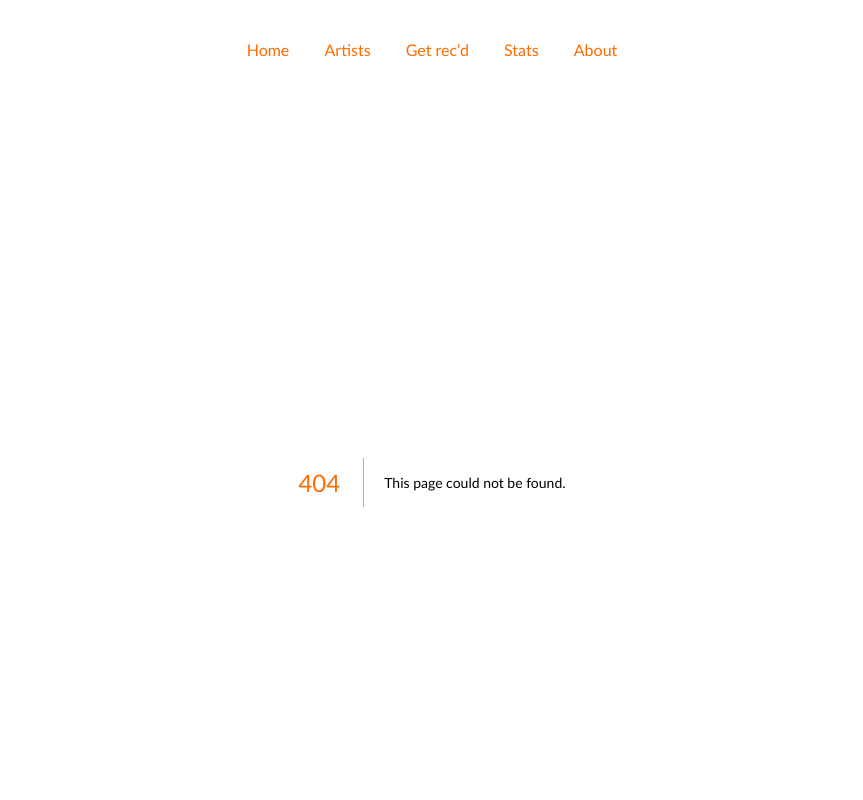
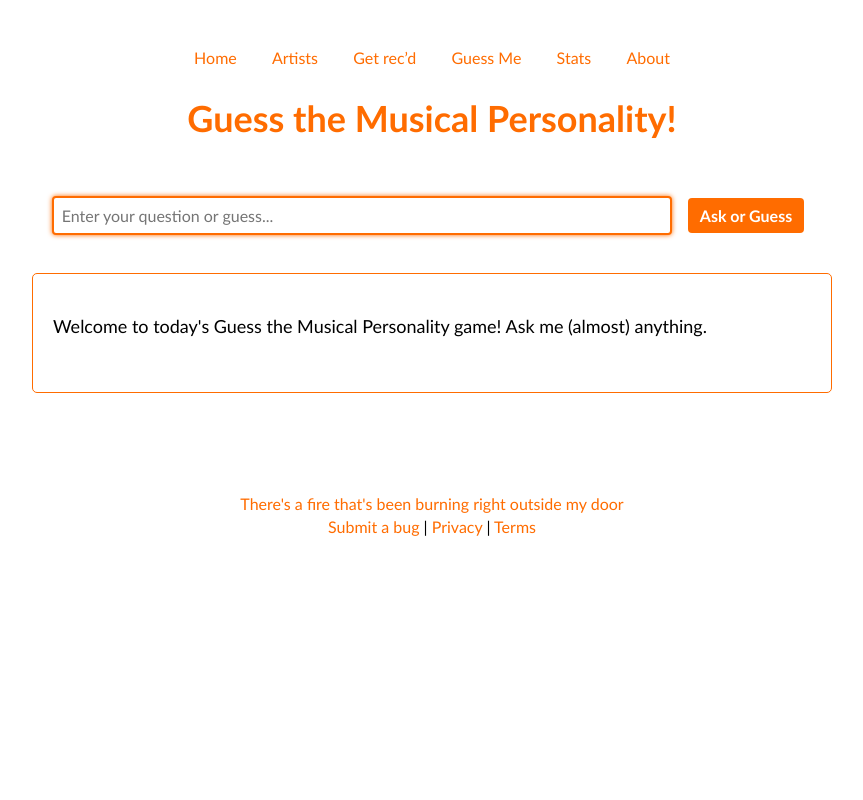
Before and after one commit to rianvdm/my-music-next, a Next.js app: page /guessme in a window 1280 px wide. Before the commit this address had no page. Shown: the top 800 px of the page, without its empty margins (208-1071 px from the left). Built offline with nearby package versions, Linux system fonts and the light colour scheme.

Commit message:
Guess Me

```diff
--- a/app/globals.css
+++ b/app/globals.css
@@ -598,3 +598,39 @@ pre {
   background-color: rgba(var(--c-accent-rgb), 0.2);
   color: var(--c-base);
 }
+
+/* GuessMe Game Styles */
+.conversation-container {
+    max-width: 800px;
+    margin: 0 auto;
+    padding: 20px;
+    border: 1px solid var(--c-accent);
+    border-radius: 5px;
+    margin-bottom: 20px;
+}
+
+.ai-label {
+    color: var(--c-accent);
+}
+
+.user, .assistant {
+    margin-bottom: 15px;
+}
+
+.user strong, .assistant strong {
+    font-weight: bold;
+}
+
+#search-form {
+    max-width: 800px;
+    margin: 0 auto;
+}
+
+#follow-up-search {
+    flex-grow: 1;
+    margin-right: 10px;
+}
+
+.button {
+    min-width: 100px;
+}
--- /dev/null
+++ b/app/guessme/page.js
@@ -0,0 +1,90 @@
+'use client';
+import { useState, useEffect, useRef } from 'react';
+import { marked } from 'marked';
+
+export default function GuessMe() {
+    const [userGuess, setUserGuess] = useState('');
+    const [currentQuestion, setCurrentQuestion] = useState('');
+    const [currentAnswer, setCurrentAnswer] = useState('');
+    const [loading, setLoading] = useState(false);
+    const inputRef = useRef(null);
+
+    useEffect(() => {
+        const initialMessage = "Welcome to today's Guess the Musical Personality game! Ask me (almost) anything.";
+        setCurrentAnswer(initialMessage);
+        // Focus the input field when the component mounts
+        inputRef.current?.focus();
+    }, []);
+
+    // Add this new useEffect to refocus after each render
+    useEffect(() => {
+        inputRef.current?.focus();
+    });
+
+    const handleGuess = async () => {
+        if (!userGuess.trim()) return;
+        setLoading(true);
+        try {
+            const promptWithContext = `user: ${userGuess}`;
+            const response = await fetch(`https://api-openai-personalities.rian-db8.workers.dev/?prompt=${encodeURIComponent(promptWithContext)}`);
+            const data = await response.json();
+            setCurrentQuestion(userGuess);
+            setCurrentAnswer(data.response);
+        } catch (error) {
+            console.error('Error submitting guess:', error);
+            setCurrentAnswer('Failed to submit your guess. Please try again.');
+        } finally {
+            setLoading(false);
+            setUserGuess('');
+            // No need to focus here as the useEffect will handle it
+        }
+    };
+
+    const renderCurrentQA = () => {
+        return (
+            <>
+                {currentQuestion && (
+                    <div className="user track_ul2">
+                        <strong>Q: </strong>
+                        <span>{currentQuestion}</span>
+                    </div>
+                )}
+                <div className="assistant track_ul2">
+                    <span dangerouslySetInnerHTML={{ __html: marked(currentAnswer) }} />
+                </div>
+            </>
+        );
+    };
+
+    return (
+        <div className="track_ul2">
+            <h1>Guess the Musical Personality!</h1>
+            <div id="search-form" style={{ marginBottom: '20px' }}>
+                <input
+                    ref={inputRef}
+                    id="follow-up-search"
+                    type="text"
+                    value={userGuess}
+                    onChange={(e) => setUserGuess(e.target.value)}
+                    placeholder="Enter your question or guess..."
+                    disabled={loading}
+                    onKeyPress={(e) => {
+                        if (e.key === 'Enter') {
+                            handleGuess();
+                        }
+                    }}
+                />
+                <button
+                    className="button"
+                    onClick={handleGuess}
+                    disabled={loading || !userGuess.trim()}
+                >
+                    {loading ? 'Thinking...' : 'Ask or Guess'}
+                </button>
+            </div>
+            <div className="conversation-container">
+                {renderCurrentQA()}
+            </div>
+        </div>
+    );
+}
--- a/app/navbar.js
+++ b/app/navbar.js
@@ -35,6 +35,9 @@ export default function NavBar() {
         </li>
         <li style={liStyle}>
           <Link href="/recommendations">Get rec’d</Link>
+        </li>
+        <li style={liStyle}>
+          <Link href="/guessme">Guess Me</Link>
         </li>
         <li style={liStyle}>
           <Link href="/mystats">Stats</Link>
```
